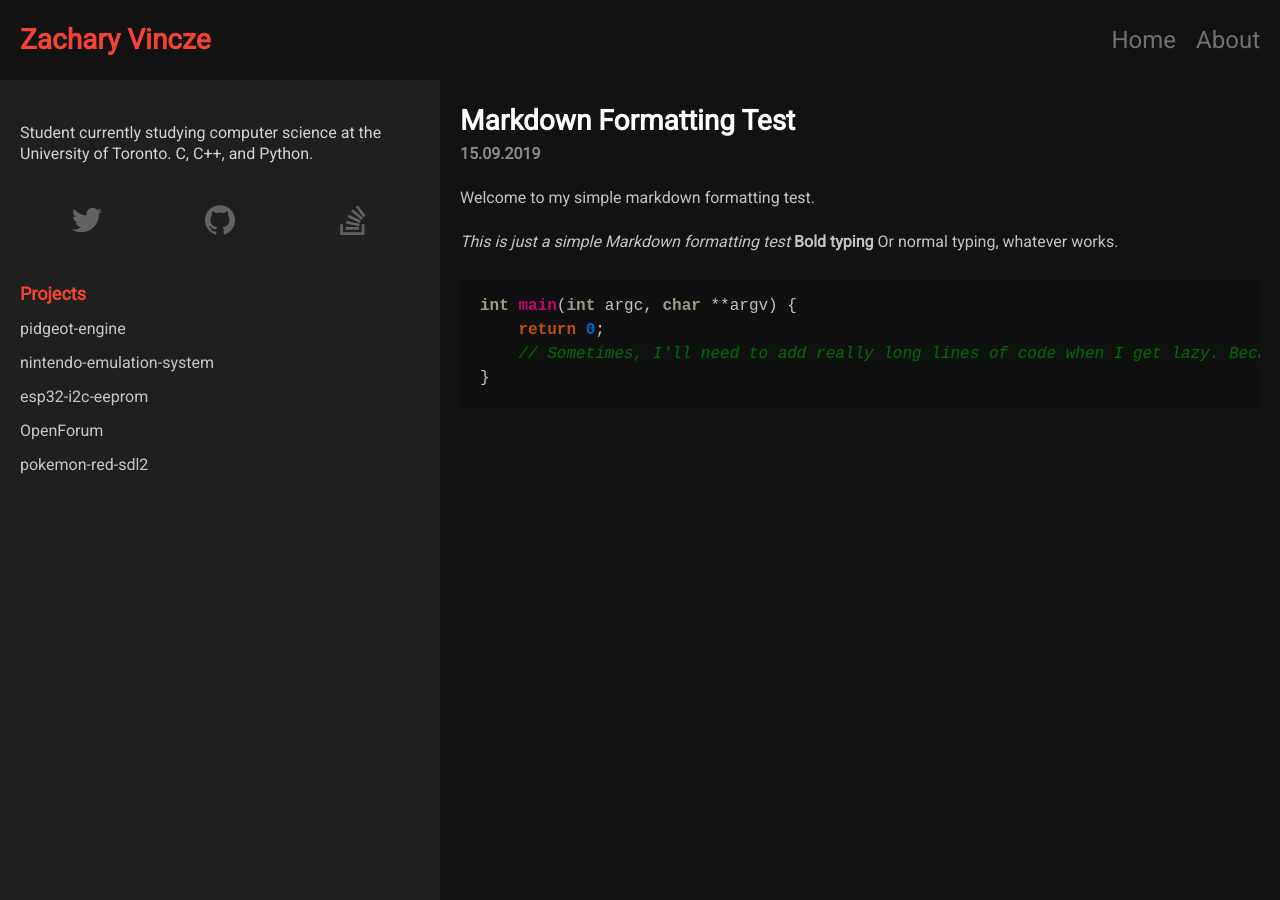
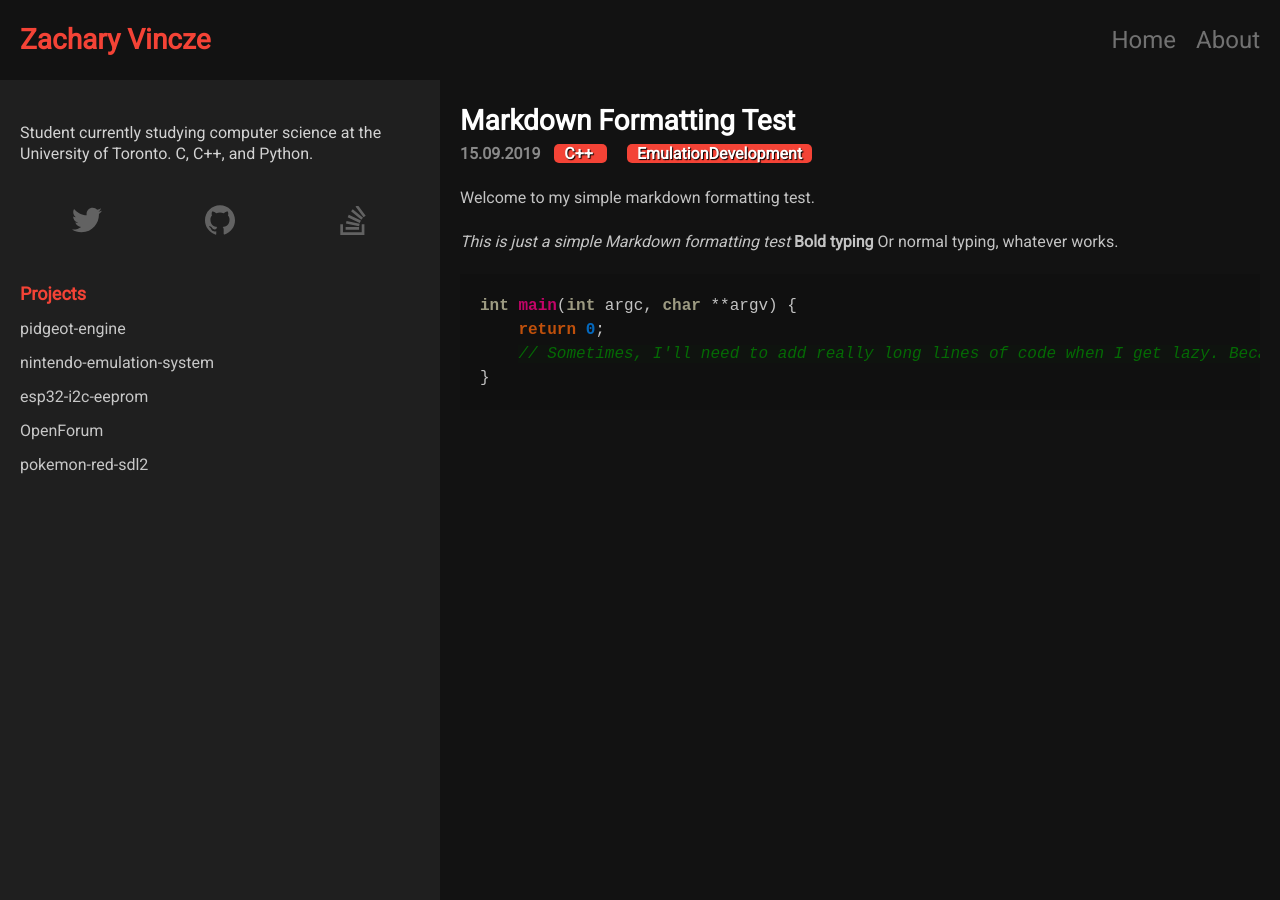
Before and after one commit to zacharyvincze/zacharyvincze.github.io, a Jekyll site: the page built from _posts/2019-09-15-markdown-formatting-test.md, in a window 1280 px wide. Built offline with Jekyll 4.4.1, drawn with Linux system fonts in a browser that asks for light colours.

Commit message:
Added tags

```diff
--- a/_layouts/post.html
+++ b/_layouts/post.html
@@ -2,6 +2,11 @@
 <div class="post-content" id="post-content">
     <h1 class="post-title">{{ page.title }}</h1>
     <h2 class="post-date text text-faded">{{ page.date | date: "%-d.%m.%Y" }}</h2>
+    {% for tag in page.tags %}
+    <div class="post-tags-border">
+        <h2 class="post-tags text">{{tag}}</h2>
+    </div>
+    {% endfor %}
     <div class="post-writing">
         {{content}}
     </div>
--- a/_posts/2019-09-15-markdown-formatting-test.md
+++ b/_posts/2019-09-15-markdown-formatting-test.md
@@ -2,6 +2,7 @@
 layout: post
 title: Markdown Formatting Test
 date: 2019-09-15 13:18:21
+tags: [C++, EmulationDevelopment]
 ---
 
 Welcome to my simple markdown formatting test.
--- a/_sass/_post.scss
+++ b/_sass/_post.scss
@@ -13,11 +13,26 @@
     }
 
     .post-date {
-        margin-bottom: 20px;
+        display: inline;
     }
 
     .post-writing {
         opacity: 0.75;
+        margin-top: 20px;
+    }
+
+    .post-tags-border {
+        display: inline;
+        background-color: $accent-color;
+        margin: 0px 10px;
+        border-radius: 5px;
+    }
+
+    .post-tags {
+        display: inline;
+        color: white;
+        padding: 10px 10px;
+        text-shadow: 1px 1px 1px rgba(0, 0, 0, 1);
     }
 }
 
```
